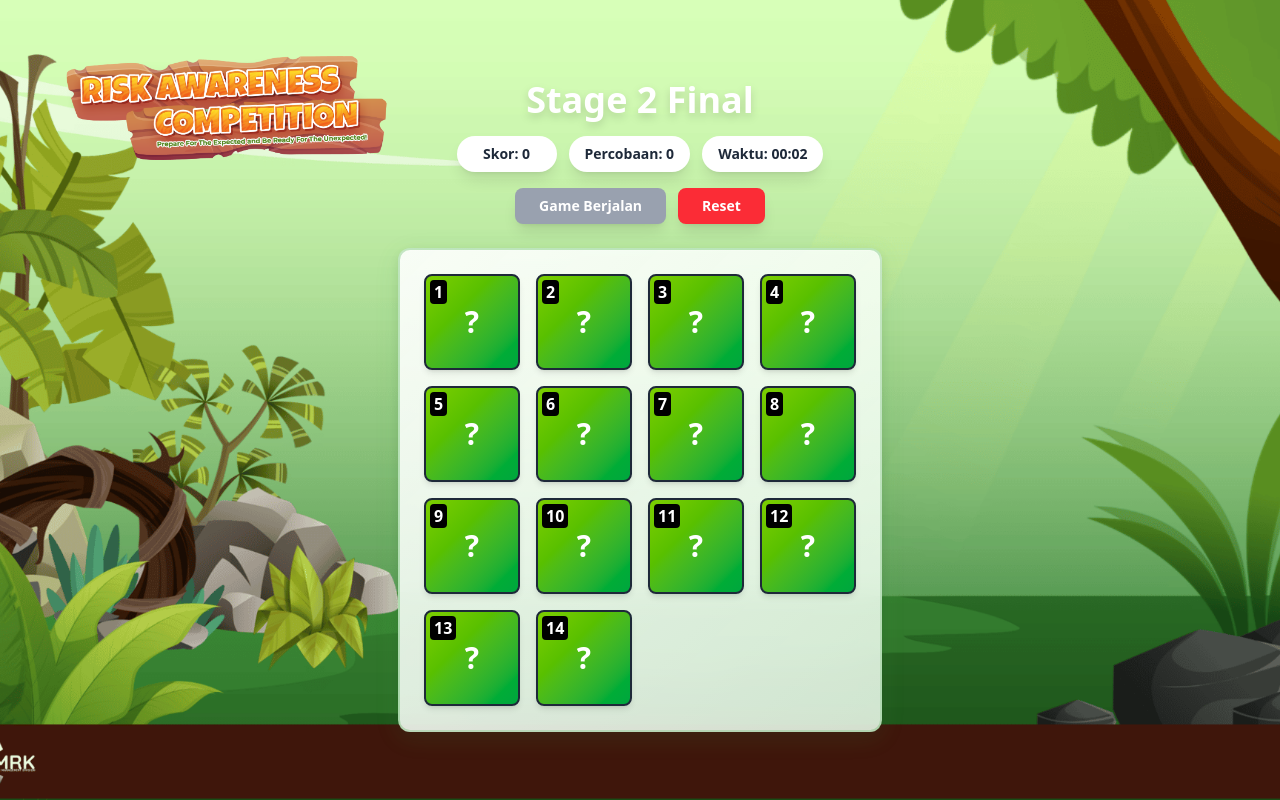
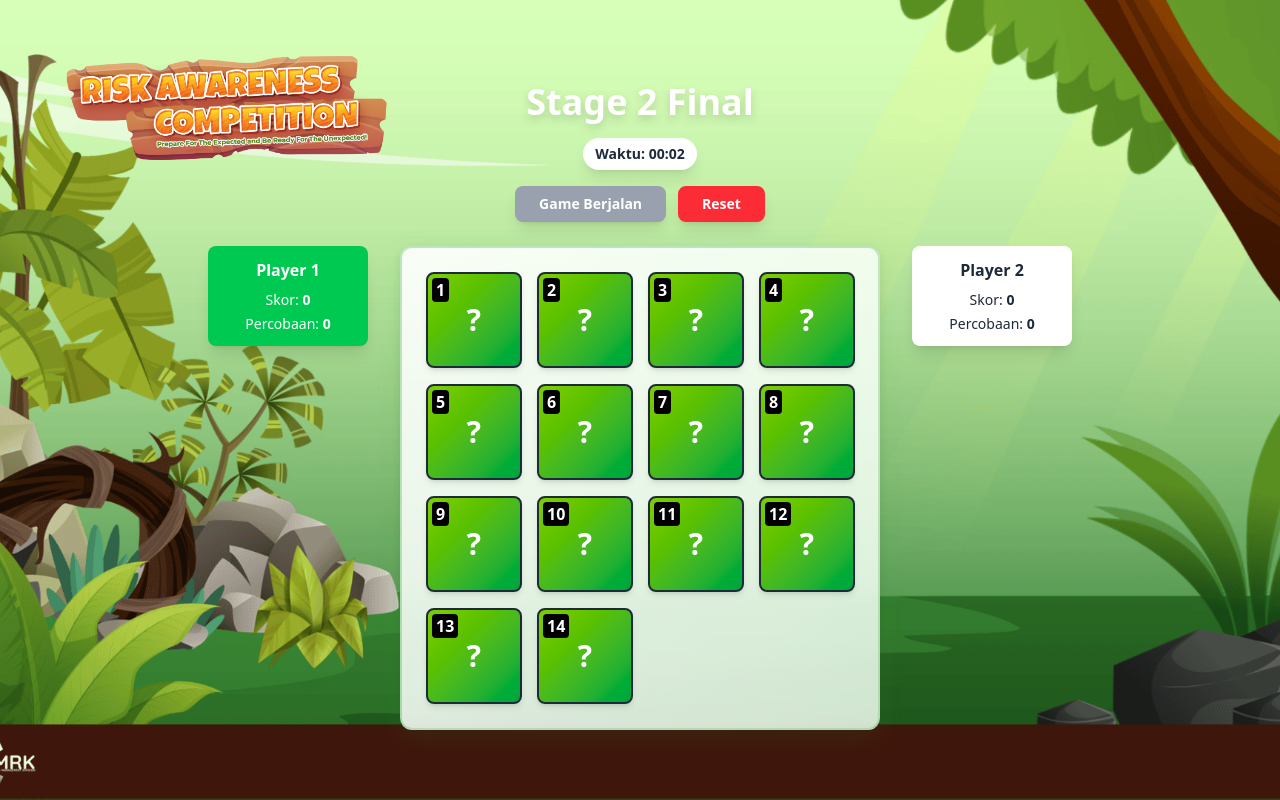
Before and after one commit to paulus29/rac-final-stage, a Vue app: page / in a window 1280 px wide. Both pictures are taken after a click on the button "Mulai Game". Built offline with nearby package versions, Linux system fonts and the light colour scheme.

Commit message:
Add multiplayer

```diff
--- a/src/components/GameBoard.vue
+++ b/src/components/GameBoard.vue
@@ -35,6 +35,30 @@ const timerInterval = ref(null)
 // Flag untuk menonaktifkan klik kartu sementara (saat mengecek kecocokan)
 const isCardDisabled = ref(false)
 
+// === VARIABEL MULTIPLAYER ===
+
+// Pemain yang sedang bermain (1 atau 2)
+const currentPlayer = ref(1)
+
+// Skor untuk Player 1
+const player1Score = ref(0)
+
+// Skor untuk Player 2
+const player2Score = ref(0)
+
+// Jumlah percobaan Player 1
+const player1Attempts = ref(0)
+
+// Jumlah percobaan Player 2
+const player2Attempts = ref(0)
+
+// Nama pemain (bisa dikustomisasi)
+const player1Name = ref('Player 1')
+const player2Name = ref('Player 2')
+
+// Status pemenang (null jika belum ada pemenang)
+const winner = ref(null)
+
 // === FUNGSI-FUNGSI UTAMA UNTUK MENGELOLA PERMAINAN ===
 
 /**
@@ -54,19 +78,27 @@ const initializeGame = () => {
 
   // Buat objek kartu dengan properti yang diperlukan
   cards.value = numbers.map((number) => ({
-    number,           // Angka yang ditampilkan di kartu
+    number, // Angka yang ditampilkan di kartu
     isFlipped: false, // Status apakah kartu sedang terbuka
     isMatched: false, // Status apakah kartu sudah dicocokkan
   }))
 
   // Reset semua variabel game ke kondisi awal
-  flippedCards.value = []        // Kosongkan kartu yang sedang dibuka
-  matchedPairs.value = 0         // Reset jumlah pasangan yang ditemukan
-  score.value = 0                // Reset skor ke 0
-  attempts.value = 0             // Reset jumlah percobaan
-  timer.value = 0                // Reset timer ke 0
-  gameCompleted.value = false    // Set status game belum selesai
-  isCardDisabled.value = false   // Aktifkan kembali klik kartu
+  flippedCards.value = [] // Kosongkan kartu yang sedang dibuka
+  matchedPairs.value = 0 // Reset jumlah pasangan yang ditemukan
+  score.value = 0 // Reset skor ke 0
+  attempts.value = 0 // Reset jumlah percobaan
+  timer.value = 0 // Reset timer ke 0
+  gameCompleted.value = false // Set status game belum selesai
+  isCardDisabled.value = false // Aktifkan kembali klik kartu
+
+  // Reset variabel multiplayer
+  currentPlayer.value = 1 // Mulai dari Player 1
+  player1Score.value = 0 // Reset skor Player 1
+  player2Score.value = 0 // Reset skor Player 2
+  player1Attempts.value = 0 // Reset percobaan Player 1
+  player2Attempts.value = 0 // Reset percobaan Player 2
+  winner.value = null // Reset pemenang
 }
 
 /**
@@ -110,10 +142,10 @@ const startGame = () => {
  * Menghentikan timer dan menginisialisasi ulang semua variabel
  */
 const resetGame = () => {
-  gameStarted.value = false    // Tandai game belum dimulai
-  gameCompleted.value = false  // Tandai game belum selesai
-  stopTimer()                  // Hentikan timer
-  initializeGame()             // Reset semua variabel ke kondisi awal
+  gameStarted.value = false // Tandai game belum dimulai
+  gameCompleted.value = false // Tandai game belum selesai
+  stopTimer() // Hentikan timer
+  initializeGame() // Reset semua variabel ke kondisi awal
 }
 
 /**
@@ -133,7 +165,7 @@ const startTimer = () => {
 const stopTimer = () => {
   if (timerInterval.value) {
     clearInterval(timerInterval.value) // Hentikan interval
-    timerInterval.value = null         // Reset reference
+    timerInterval.value = null // Reset reference
   }
 }
 
@@ -143,8 +175,8 @@ const stopTimer = () => {
  * @returns {string} Waktu dalam format "MM:SS"
  */
 const formatTime = (seconds) => {
-  const mins = Math.floor(seconds / 60)  // Hitung menit
-  const secs = seconds % 60              // Hitung sisa detik
+  const mins = Math.floor(seconds / 60) // Hitung menit
+  const secs = seconds % 60 // Hitung sisa detik
 
   // Format dengan padding 0 di depan jika perlu (contoh: 01:05)
   return `${mins.toString().padStart(2, '0')}:${secs.toString().padStart(2, '0')}`
@@ -158,9 +190,9 @@ const formatTime = (seconds) => {
 const handleCardClick = (cardIndex) => {
   // Validasi: cek apakah kartu bisa diklik
   if (
-    isCardDisabled.value ||                    // Kartu sedang dinonaktifkan (saat mengecek match)
-    cards.value[cardIndex].isFlipped ||        // Kartu sudah terbuka
-    cards.value[cardIndex].isMatched           // Kartu sudah dicocokkan
+    isCardDisabled.value || // Kartu sedang dinonaktifkan (saat mengecek match)
+    cards.value[cardIndex].isFlipped || // Kartu sudah terbuka
+    cards.value[cardIndex].isMatched // Kartu sudah dicocokkan
   ) {
     return // Keluar dari fungsi jika tidak valid
   }
@@ -173,7 +205,15 @@ const handleCardClick = (cardIndex) => {
 
   // Jika sudah ada 2 kartu terbuka, saatnya mengecek kecocokan
   if (flippedCards.value.length === 2) {
-    attempts.value++           // Tambah jumlah percobaan
+    attempts.value++ // Tambah jumlah percobaan total
+
+    // Tambah percobaan untuk pemain yang sedang bermain
+    if (currentPlayer.value === 1) {
+      player1Attempts.value++
+    } else {
+      player2Attempts.value++
+    }
+
     isCardDisabled.value = true // Nonaktifkan klik kartu sementara
 
     // Beri delay 1 detik agar pemain bisa melihat kedua kartu
@@ -202,26 +242,47 @@ const checkMatch = () => {
     secondCard.isMatched = true
 
     // Update statistik game
-    matchedPairs.value++  // Tambah jumlah pasangan yang ditemukan
-    score.value += 10     // Tambah skor dasar 10 poin
+    matchedPairs.value++ // Tambah jumlah pasangan yang ditemukan
+    score.value += 1 // Tambah skor total
+
+    // Berikan poin ke pemain yang sedang bermain
+    if (currentPlayer.value === 1) {
+      player1Score.value += 1
+    } else {
+      player2Score.value += 1
+    }
 
     // Cek apakah semua pasangan sudah ditemukan (7 pasang)
     if (matchedPairs.value === 7) {
       gameCompleted.value = true // Tandai game selesai
-      stopTimer()                // Hentikan timer
+      stopTimer() // Hentikan timer
+
+      // Tentukan pemenang berdasarkan skor
+      if (player1Score.value > player2Score.value) {
+        winner.value = 1
+      } else if (player2Score.value > player1Score.value) {
+        winner.value = 2
+      } else {
+        winner.value = 'tie' // Seri
+      }
 
       // Berikan bonus skor berdasarkan efisiensi (semakin sedikit percobaan, semakin tinggi bonus)
       score.value += Math.max(0, 100 - attempts.value)
     }
+
+    // Jika cocok, pemain mendapat giliran lagi (tidak berganti pemain)
   } else {
     // TIDAK COCOK! Tutup kembali kedua kartu
     firstCard.isFlipped = false
     secondCard.isFlipped = false
+
+    // Berganti pemain karena tidak cocok
+    currentPlayer.value = currentPlayer.value === 1 ? 2 : 1
   }
 
   // Reset untuk giliran berikutnya
-  flippedCards.value = []        // Kosongkan array kartu yang terbuka
-  isCardDisabled.value = false   // Aktifkan kembali klik kartu
+  flippedCards.value = [] // Kosongkan array kartu yang terbuka
+  isCardDisabled.value = false // Aktifkan kembali klik kartu
 }
 
 // === LIFECYCLE HOOKS ===
@@ -258,11 +319,9 @@ onBeforeUnmount(() => {
   <!-- === CONTAINER UTAMA GAME === -->
   <!-- Container responsif dengan padding dan alignment tengah -->
   <div class="max-w-4xl mx-auto p-2 sm:p-4 text-center">
-
     <!-- === HEADER GAME === -->
     <!-- Bagian judul dan statistik game -->
     <div class="mb-4 sm:mb-6">
-
       <!-- Judul Game -->
       <h1
         class="text-2xl sm:text-4xl font-bold text-white mb-3 sm:mb-4 drop-shadow-lg mt-2 sm:mt-3"
@@ -270,36 +329,22 @@ onBeforeUnmount(() => {
         Stage 2 Final
       </h1>
 
-      <!-- === PANEL STATISTIK === -->
-      <!-- Menampilkan skor, percobaan, dan waktu dalam bentuk badge -->
-      <div class="mt-2 sm:mt-3 flex justify-center gap-2 sm:gap-3 mb-3 sm:mb-4 flex-wrap">
-
-        <!-- Badge Skor -->
+      <!-- === PANEL STATISTIK GLOBAL === -->
+      <!-- Panel statistik di atas sebelum game board -->
+      <div class="mt-2 sm:mt-3 mb-3 sm:mb-4">
+        <!-- Panel Statistik Global -->
+        <div class="flex justify-center gap-2 sm:gap-3 flex-wrap">
           <div
-          class="bg-white bg-opacity-95 px-2 sm:px-4 py-1.5 sm:py-2 rounded-full font-bold text-gray-800 shadow-lg text-xs sm:text-sm min-w-[80px] sm:min-w-[100px]"
-        >
-          <span>Skor: {{ score }}</span>
-        </div>
-
-        <!-- Badge Percobaan -->
-        <div
-          class="bg-white bg-opacity-95 px-2 sm:px-4 py-1.5 sm:py-2 rounded-full font-bold text-gray-800 shadow-lg text-xs sm:text-sm min-w-[90px] sm:min-w-[110px]"
-        >
-          <span>Percobaan: {{ attempts }}</span>
-        </div>
-
-        <!-- Badge Timer -->
-        <div
-          class="bg-white bg-opacity-95 px-2 sm:px-4 py-1.5 sm:py-2 rounded-full font-bold text-gray-800 shadow-lg text-xs sm:text-sm min-w-[80px] sm:min-w-[100px]"
+            class="bg-white bg-opacity-95 px-2 sm:px-3 py-1 sm:py-1.5 rounded-full font-bold text-gray-800 shadow-lg text-xs sm:text-sm"
           >
             <span>Waktu: {{ formatTime(timer) }}</span>
+          </div>
         </div>
       </div>
 
       <!-- === PANEL KONTROL GAME === -->
       <!-- Tombol untuk memulai dan mereset permainan -->
       <div class="flex justify-center gap-2 sm:gap-3 flex-wrap">
-
         <!-- Tombol Mulai Game / Main Lagi -->
         <button
           @click="startGame"
@@ -320,14 +365,38 @@ onBeforeUnmount(() => {
       </div>
     </div>
 
-    <!-- === GRID KARTU PERMAINAN === -->
-    <!--
-      Grid 4x4 yang menampilkan 14 kartu (7 pasang)
-      Hanya ditampilkan ketika game sudah dimulai
-    -->
+    <!-- === LAYOUT GAME DENGAN PANEL PEMAIN === -->
+    <!-- Layout dengan panel pemain di kiri dan kanan game board -->
     <div
-      class="grid grid-cols-4 gap-3 sm:gap-4 max-w-md sm:max-w-xl mx-auto p-5 sm:p-6 game-grid rounded-xl shadow-xl"
       v-if="gameStarted"
+      class="flex flex-col lg:flex-row items-center lg:items-start justify-center gap-4 lg:gap-6 xl:gap-8"
+    >
+      <!-- Panel Player 1 - Kiri (Desktop) / Atas (Mobile) -->
+      <div class="order-1 lg:order-1">
+        <div
+          :class="[
+            'px-4 py-3 rounded-lg shadow-lg transition-all duration-300 min-w-[160px] max-w-[200px]',
+            currentPlayer === 1
+              ? 'bg-green-500 text-white'
+              : 'bg-white bg-opacity-95 text-gray-800',
+          ]"
+        >
+          <div class="font-bold text-base mb-2 text-center">{{ player1Name }}</div>
+          <div class="text-sm text-center space-y-1">
+            <div>
+              Skor: <span class="font-semibold">{{ player1Score }}</span>
+            </div>
+            <div>
+              Percobaan: <span class="font-semibold">{{ player1Attempts }}</span>
+            </div>
+          </div>
+        </div>
+      </div>
+
+      <!-- Grid Kartu Permainan - Tengah -->
+      <div class="order-3 lg:order-2">
+        <div
+          class="grid grid-cols-4 gap-3 sm:gap-4 max-w-md sm:max-w-xl p-5 sm:p-6 game-grid rounded-xl shadow-xl"
         >
           <!--
             Loop untuk menampilkan setiap kartu
@@ -350,6 +419,30 @@ onBeforeUnmount(() => {
             @card-click="handleCardClick(index)"
           />
         </div>
+      </div>
+
+      <!-- Panel Player 2 - Kanan (Desktop) / Bawah (Mobile) -->
+      <div class="order-2 lg:order-3">
+        <div
+          :class="[
+            'px-4 py-3 rounded-lg shadow-lg transition-all duration-300 min-w-[160px] max-w-[200px]',
+            currentPlayer === 2
+              ? 'bg-green-500 text-white'
+              : 'bg-white bg-opacity-95 text-gray-800',
+          ]"
+        >
+          <div class="font-bold text-base mb-2 text-center">{{ player2Name }}</div>
+          <div class="text-sm text-center space-y-1">
+            <div>
+              Skor: <span class="font-semibold">{{ player2Score }}</span>
+            </div>
+            <div>
+              Percobaan: <span class="font-semibold">{{ player2Attempts }}</span>
+            </div>
+          </div>
+        </div>
+      </div>
+    </div>
 
     <!-- === PESAN GAME SELESAI === -->
     <!-- Panel yang muncul ketika pemain berhasil menyelesaikan permainan -->
@@ -358,16 +451,53 @@ onBeforeUnmount(() => {
       class="bg-green-100 bg-opacity-95 border-2 border-green-500 rounded-xl p-3 sm:p-4 mt-4 sm:mt-6 shadow-xl"
     >
       <!-- Judul Selamat -->
-      <h2 class="text-green-600 text-xl sm:text-2xl font-bold mb-2 sm:mb-3">
-        🎉 Selamat! Game Selesai! 🎉
-      </h2>
+      <h2 class="text-green-600 text-xl sm:text-2xl font-bold mb-2 sm:mb-3">🎉 Game Selesai! 🎉</h2>
+
+      <!-- Pengumuman Pemenang -->
+      <div class="mb-3 sm:mb-4">
+        <div v-if="winner === 1" class="text-xl sm:text-2xl font-bold text-blue-600 mb-2">
+          🏆 {{ player1Name }} Menang! 🏆
+        </div>
+        <div v-else-if="winner === 2" class="text-xl sm:text-2xl font-bold text-green-600 mb-2">
+          🏆 {{ player2Name }} Menang! 🏆
+        </div>
+        <div
+          v-else-if="winner === 'tie'"
+          class="text-xl sm:text-2xl font-bold text-purple-600 mb-2"
+        >
+          🤝 Seri! 🤝
+        </div>
+      </div>
+
+      <!-- Skor Akhir Kedua Pemain -->
+      <div class="grid grid-cols-2 gap-3 sm:gap-4 mb-3 sm:mb-4">
+        <div class="bg-blue-50 p-2 sm:p-3 rounded-lg border border-blue-200">
+          <div class="font-bold text-blue-800 text-sm sm:text-base">{{ player1Name }}</div>
+          <div class="text-xs sm:text-sm text-blue-600">
+            <div>
+              Skor: <span class="font-bold">{{ player1Score }}</span>
+            </div>
+            <div>
+              Percobaan: <span class="font-bold">{{ player1Attempts }}</span>
+            </div>
+          </div>
+        </div>
+        <div class="bg-green-50 p-2 sm:p-3 rounded-lg border border-green-200">
+          <div class="font-bold text-green-800 text-sm sm:text-base">{{ player2Name }}</div>
+          <div class="text-xs sm:text-sm text-green-600">
+            <div>
+              Skor: <span class="font-bold">{{ player2Score }}</span>
+            </div>
+            <div>
+              Percobaan: <span class="font-bold">{{ player2Attempts }}</span>
+            </div>
+          </div>
+        </div>
+      </div>
 
       <!-- Statistik Akhir Game -->
       <div class="space-y-1 sm:space-y-2 text-sm sm:text-base">
-        <!-- Skor Akhir (termasuk bonus) -->
-        <p class="text-gray-800 font-semibold">
-          Skor Akhir: <span class="text-green-600">{{ score }}</span>
-        </p>
+        <!-- Skor Total removed -->
 
         <!-- Total Percobaan yang Dilakukan -->
         <p class="text-gray-800 font-semibold">
@@ -389,15 +519,17 @@ onBeforeUnmount(() => {
     >
       <!-- Judul Instruksi -->
       <h3 class="text-blue-600 text-lg sm:text-xl font-bold mb-2 sm:mb-3 text-center">
-        Cara Bermain:
+        Cara Bermain (Mode 2 Pemain):
       </h3>
 
       <!-- Daftar Aturan Permainan -->
       <ul class="list-disc pl-3 sm:pl-4 space-y-1 sm:space-y-2 text-gray-800 text-xs sm:text-sm">
-        <li class="leading-relaxed">Klik dua kartu untuk melihat angkanya</li>
-        <li class="leading-relaxed">Jika angka sama, kartu akan tetap terbuka</li>
-        <li class="leading-relaxed">Jika berbeda, kartu akan tertutup kembali</li>
-        <li class="leading-relaxed">Temukan semua 7 pasang untuk menang!</li>
+        <li class="leading-relaxed">Permainan dimainkan bergantian oleh 2 pemain</li>
+        <li class="leading-relaxed">Setiap pemain klik dua kartu untuk melihat angkanya</li>
+        <li class="leading-relaxed">Jika angka sama, pemain mendapat poin dan giliran lagi</li>
+        <li class="leading-relaxed">Jika berbeda, kartu tertutup dan berganti pemain</li>
+        <li class="leading-relaxed">Pemain dengan skor tertinggi menang!</li>
+        <li class="leading-relaxed">Temukan semua 7 pasang untuk mengakhiri permainan</li>
       </ul>
     </div>
   </div>
@@ -422,9 +554,9 @@ onBeforeUnmount(() => {
 
   /* Multiple shadow untuk depth dan dimensi */
   box-shadow:
-    0 6px 24px rgba(76, 175, 80, 0.12),    /* Shadow utama hijau */
-    0 3px 12px rgba(0, 0, 0, 0.08),         /* Shadow hitam untuk depth */
-    inset 0 1px 0 rgba(255, 255, 255, 0.2); /* Inner shadow untuk highlight */
+    0 6px 24px rgba(76, 175, 80, 0.12),
+    /* Shadow utama hijau */ 0 3px 12px rgba(0, 0, 0, 0.08),
+    /* Shadow hitam untuk depth */ inset 0 1px 0 rgba(255, 255, 255, 0.2); /* Inner shadow untuk highlight */
 }
 
 /* === RESPONSIVE DESIGN - MEDIA QUERIES === */
@@ -435,10 +567,10 @@ onBeforeUnmount(() => {
  */
 @media (max-width: 480px) {
   .game-grid {
-    padding: 1rem;           /* Padding 16px untuk mobile */
-    border-width: 1px;       /* Border lebih tipis untuk mobile */
-    gap: 0.5rem;             /* Gap 8px antar kartu */
-    max-width: 380px;        /* Lebar maksimal grid untuk mobile */
+    padding: 1rem; /* Padding 16px untuk mobile */
+    border-width: 1px; /* Border lebih tipis untuk mobile */
+    gap: 0.5rem; /* Gap 8px antar kartu */
+    max-width: 380px; /* Lebar maksimal grid untuk mobile */
 
     /* Shadow yang lebih ringan untuk mobile */
     box-shadow:
@@ -467,9 +599,9 @@ onBeforeUnmount(() => {
  */
 @media (min-width: 481px) and (max-width: 768px) {
   .game-grid {
-    max-width: 450px;        /* Lebar maksimal untuk tablet */
-    gap: 0.75rem;            /* Gap 12px untuk tablet */
-    padding: 1.25rem;        /* Padding 20px untuk tablet */
+    max-width: 450px; /* Lebar maksimal untuk tablet */
+    gap: 0.75rem; /* Gap 12px untuk tablet */
+    padding: 1.25rem; /* Padding 20px untuk tablet */
   }
 }
 
@@ -479,9 +611,9 @@ onBeforeUnmount(() => {
  */
 @media (min-width: 769px) {
   .game-grid {
-    border-width: 2px;           /* Border penuh untuk desktop */
+    border-width: 2px; /* Border penuh untuk desktop */
     backdrop-filter: blur(12px); /* Blur effect yang lebih kuat */
-    max-width: 500px;            /* Lebar maksimal untuk desktop */
+    max-width: 500px; /* Lebar maksimal untuk desktop */
   }
 }
 
@@ -505,13 +637,13 @@ body {
  */
 @keyframes logoZoom {
   0% {
-    transform: scale(1);     /* Ukuran normal */
+    transform: scale(1); /* Ukuran normal */
   }
   50% {
-    transform: scale(1.2);   /* Membesar 20% */
+    transform: scale(1.2); /* Membesar 20% */
   }
   100% {
-    transform: scale(1);     /* Kembali ke ukuran normal */
+    transform: scale(1); /* Kembali ke ukuran normal */
   }
 }
 
```
Also changed, not shown: src/components/GameCard.vue (line endings or trailing spaces). Lines whose indentation alone changed are shown as unchanged.
